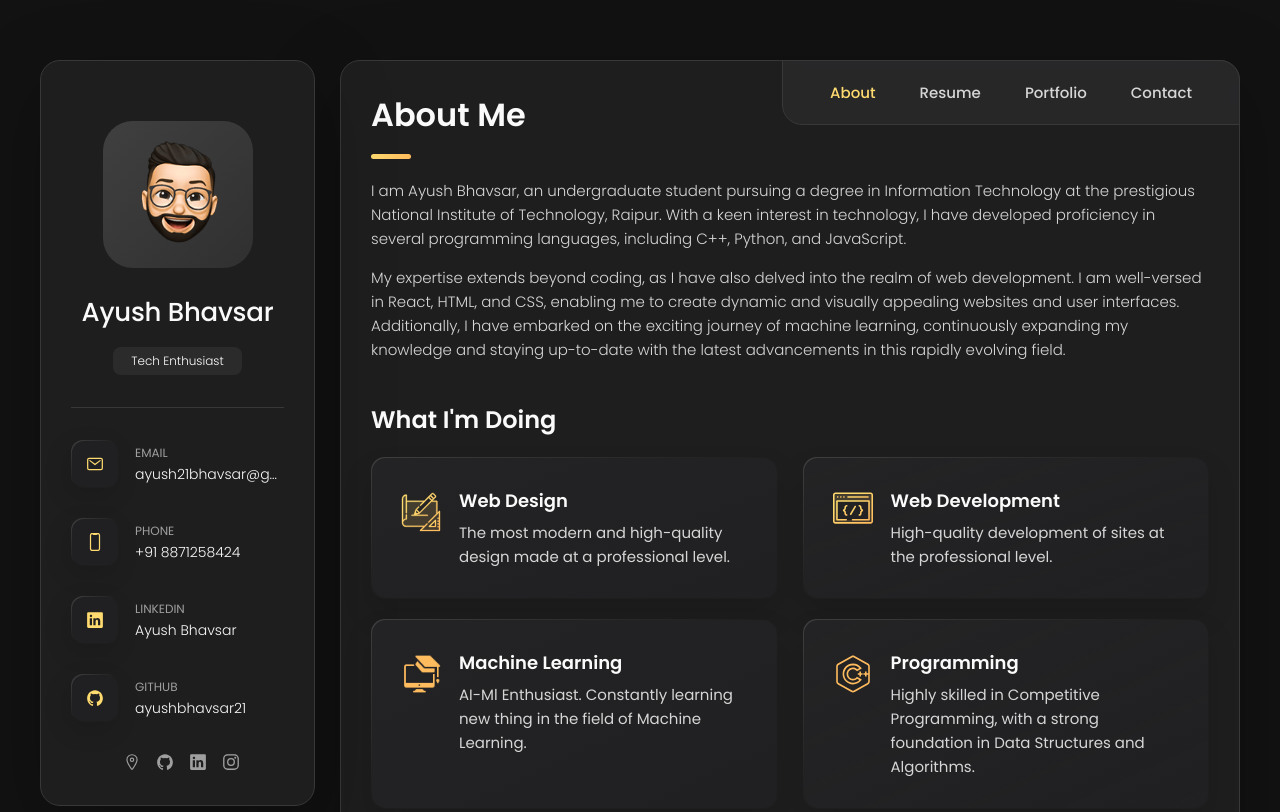
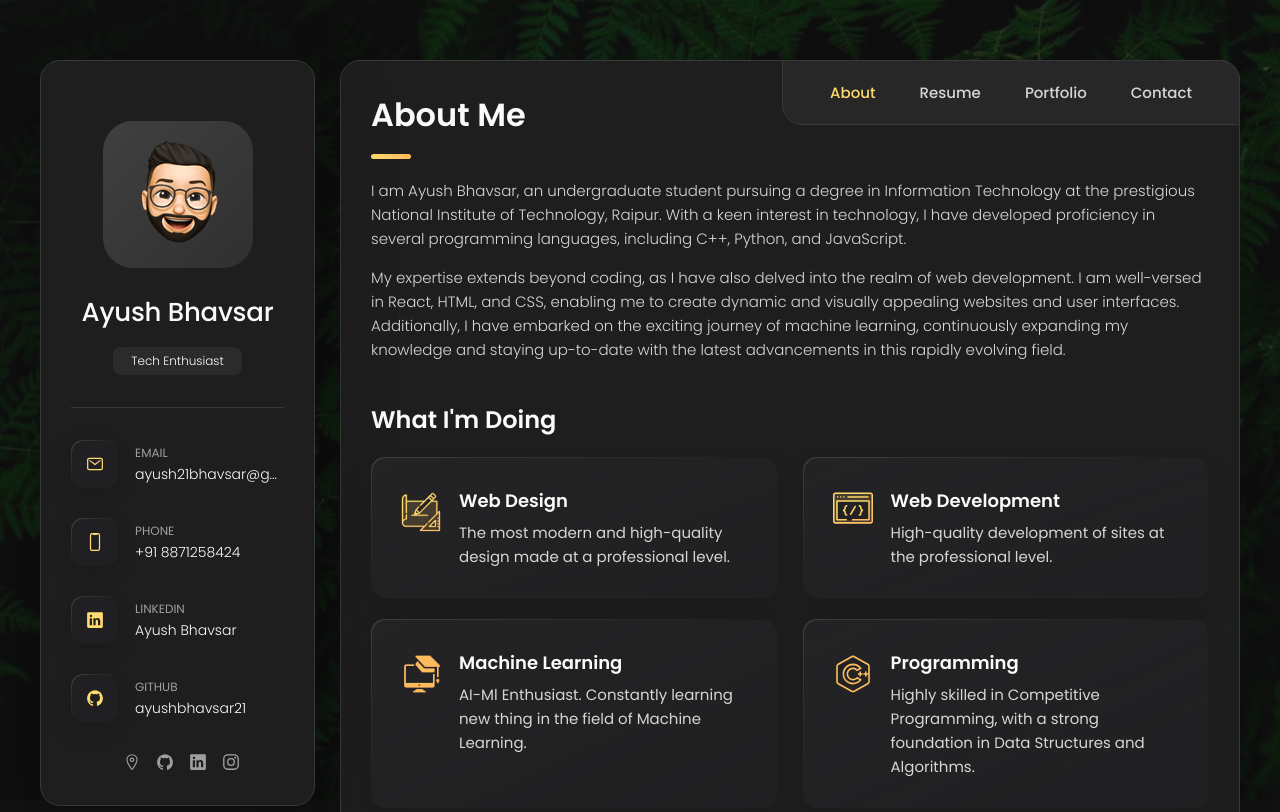
Before and after one commit to ayushbhavsar21/Portfolio, a plain HTML site: page index.html in a window 1280 px wide. Shown: the top 812 px of the page. Drawn offline with nearby package versions, Linux system fonts and the light colour scheme.

Commit message:
Background changed

```diff
--- a/assets/css/style.css
+++ b/assets/css/style.css
@@ -147,7 +147,26 @@ input, textarea {
 
 html { font-family: var(--ff-poppins); }
 
-body { background: var(--smoky-black); }
+body::before {
+  content: "";
+  position: fixed;
+  top: 0;
+  left: 0;
+  right: 0;
+  bottom: 0;
+  background-image: url("../images/bg.jpg");
+  background-size:cover;
+  background-attachment: fixed ;
+  background-repeat: no-repeat;
+  opacity: 0.2;
+  z-index: -1; /* Ensures the background image stays behind other content */
+}
+
+body{
+   background: var(--smoky-black);
+   background-attachment: fixed ;
+    /* background-image: url("../images/bg.jpg" ) ; */
+ }
 
 
 
@@ -248,7 +267,7 @@ article.active {
 }
 
 .has-scrollbar::-webkit-scrollbar {
-  width: 5px; /* for vertical scrollbar */
+  width: 5px;  /*for vertical scrollbar*/
   height: 5px; /* for horizontal scrollbar */
 }
 
```
Also changed, not shown: assets/images/bg.jpg (added).
